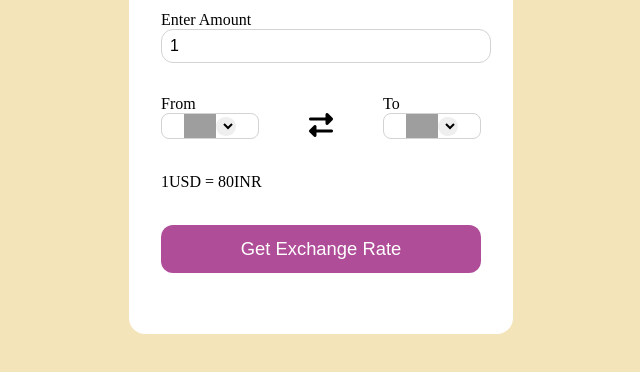
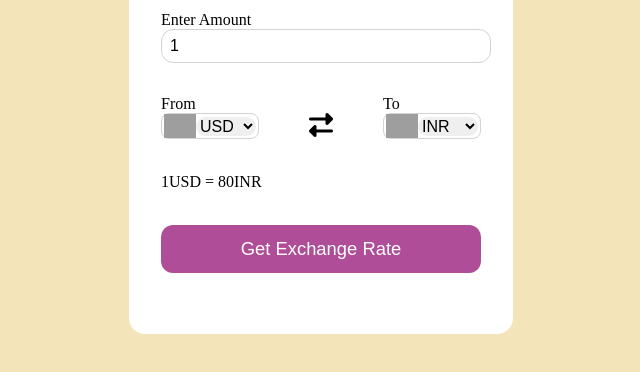
Before and after one commit to harshitapriti/CurrencyExchange, a plain HTML site: page index.html in a window 1280 px wide. Shown: the part 278-650 px from the top of the page, without its empty margins (319-959 px from the left). Drawn offline with Linux system fonts and the light colour scheme; no server answers; grey boxes are pictures that could not be loaded.

Commit message:
Script tag changes

```diff
--- a/index.html
+++ b/index.html
@@ -44,6 +44,6 @@
         </form>
     </div>
     <script src="codes.js"></script>
-    <script src="app.js"></script>
+    <script src="index.js"></script>
 </body>
 </html>
```
